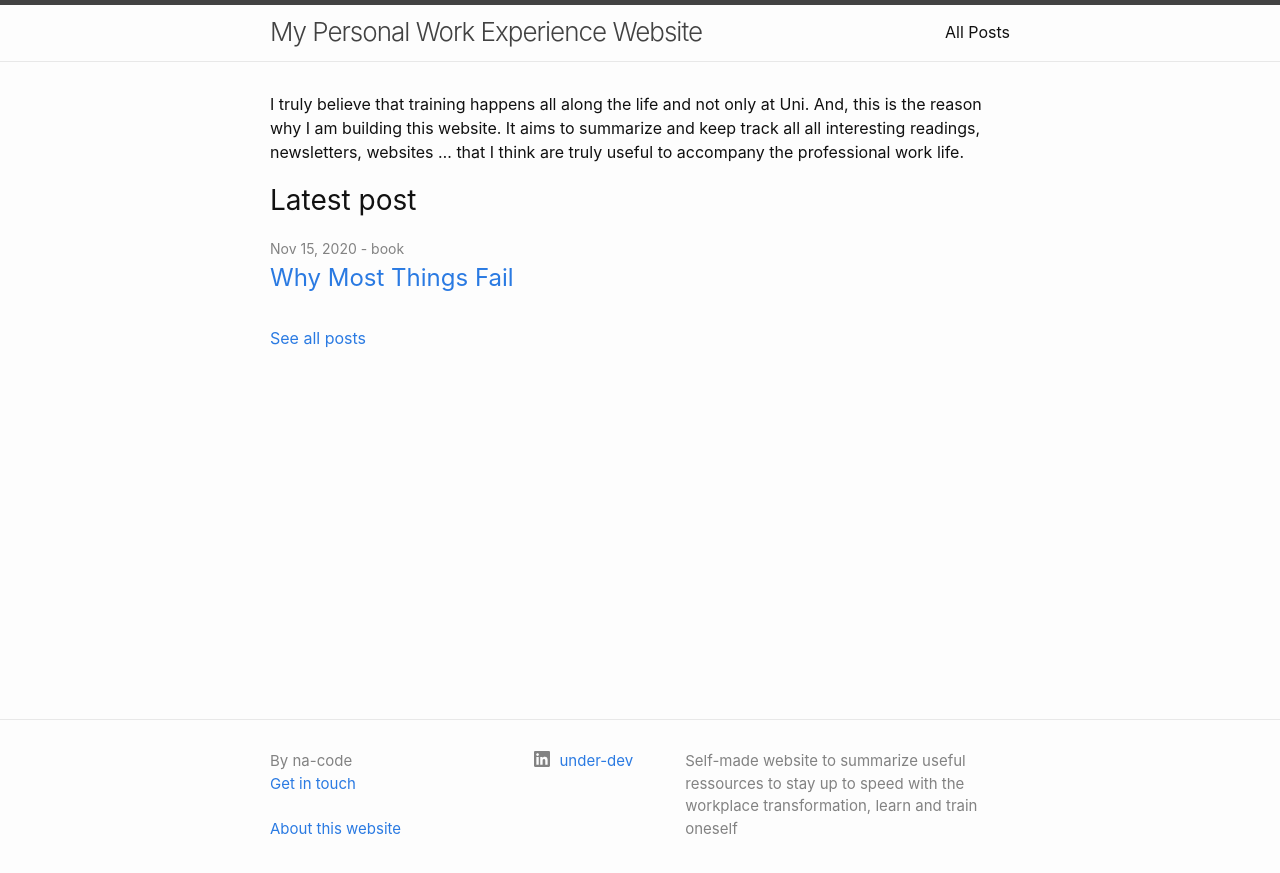
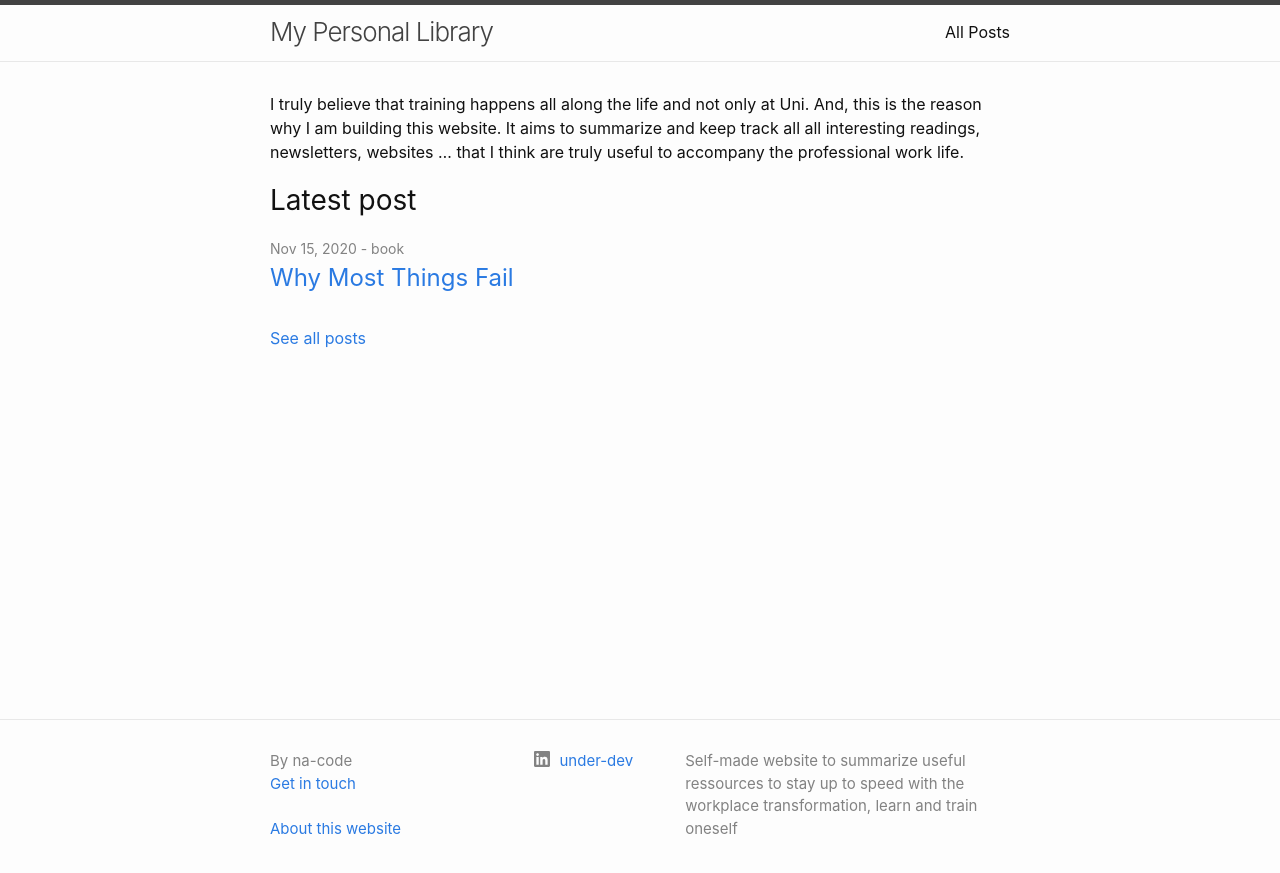
Before and after one commit to na-code/na-site, a Jekyll site: the page built from index.markdown, in a window 1280 px wide. Shown: the top 873 px of the page. Built offline with Jekyll 4.4.1, drawn with Linux system fonts in a browser that asks for light colours.

Commit message:
Update _config.yml

```diff
--- a/_config.yml
+++ b/_config.yml
@@ -18,7 +18,7 @@
 # You can create any custom variable you would like, and they will be accessible
 # in the templates via {{ site.myvariable }}.
 
-title: My Personal Work Experience Website
+title: My Personal Library
 author : na-code
 #email: your-email@example.com
 description: >- # this means to ignore newlines until "baseurl:"
```
